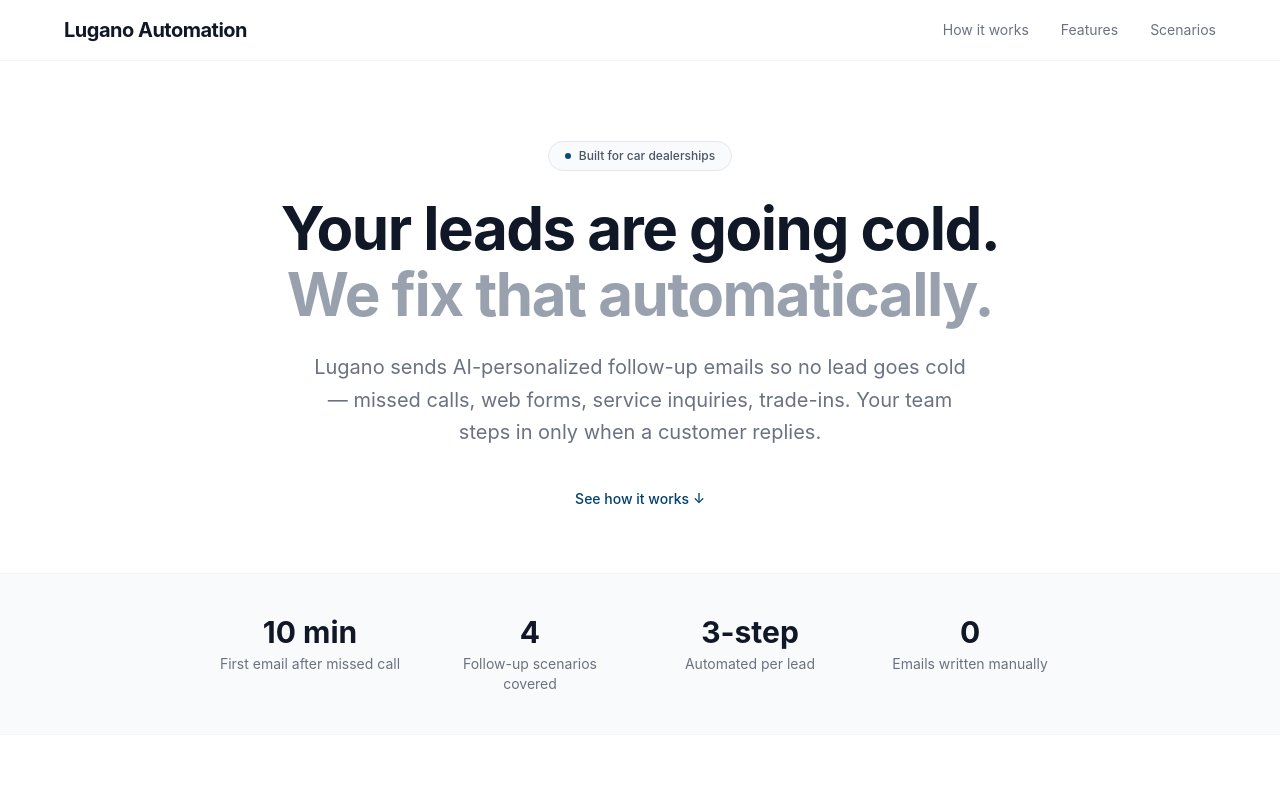
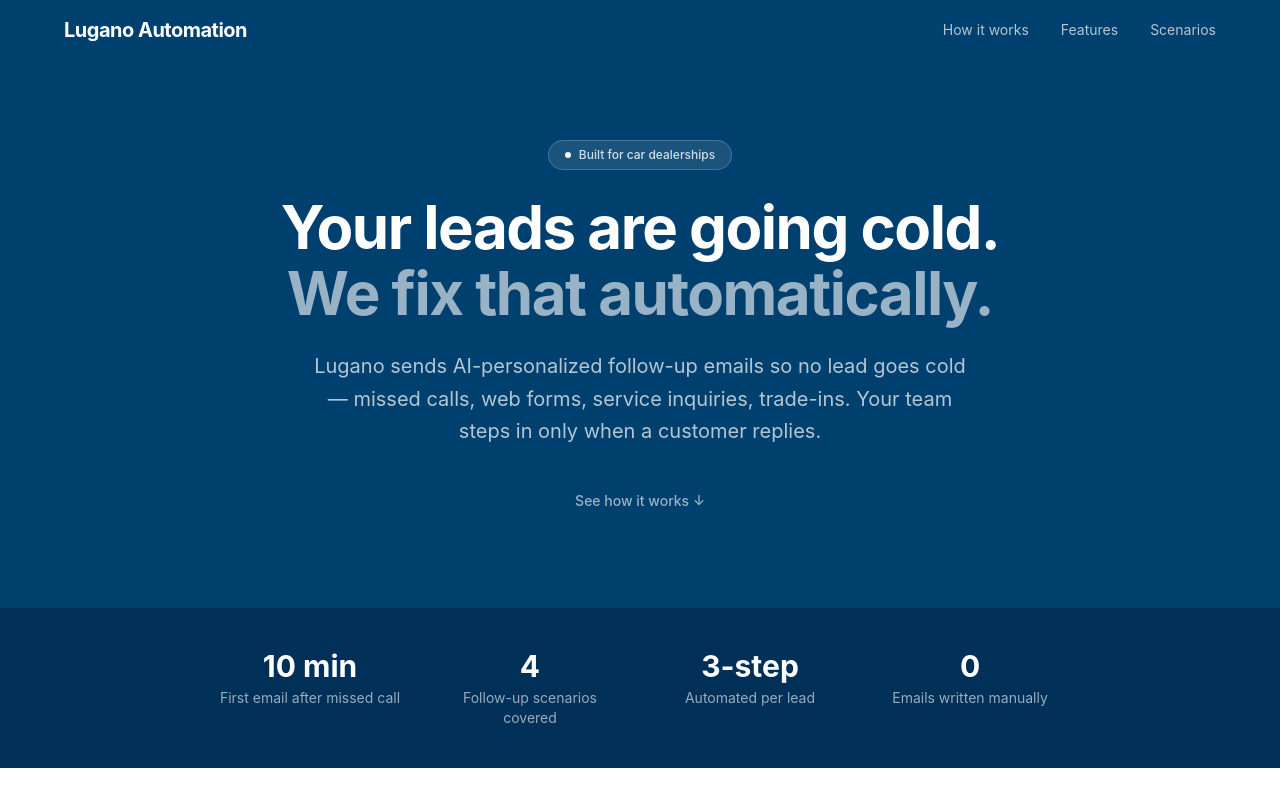
Before and after one commit to SolariAutomation/lugano-landing, a Next.js app: page / in a window 1280 px wide. Shown: the top 800 px of the page. Built offline with nearby package versions, Linux system fonts and the light colour scheme.

Commit message:
Option A: Blue hero + nav + stats strip, white body

```diff
--- a/app/page.tsx
+++ b/app/page.tsx
@@ -7,40 +7,40 @@
   return (
     <div className="min-h-screen bg-white text-gray-900">
 
-      {/* Nav */}
-      <nav className="sticky top-0 z-50 bg-white/90 backdrop-blur-sm border-b border-gray-100 px-6 py-4">
+      {/* Nav — blue */}
+      <nav className="sticky top-0 z-50 bg-[#00406e] px-6 py-4">
         <div className="max-w-6xl mx-auto flex items-center justify-between">
-          <span className="font-bold text-xl tracking-tight">Lugano Automation</span>
+          <span className="font-bold text-xl tracking-tight text-white">Lugano Automation</span>
           <div className="hidden md:flex items-center gap-8">
-            <a href="#how-it-works" className="text-sm text-gray-500 hover:text-gray-900 transition">How it works</a>
-            <a href="#features" className="text-sm text-gray-500 hover:text-gray-900 transition">Features</a>
-            <a href="#scenarios" className="text-sm text-gray-500 hover:text-gray-900 transition">Scenarios</a>
+            <a href="#how-it-works" className="text-sm text-white/70 hover:text-white transition">How it works</a>
+            <a href="#features" className="text-sm text-white/70 hover:text-white transition">Features</a>
+            <a href="#scenarios" className="text-sm text-white/70 hover:text-white transition">Scenarios</a>
           </div>
         </div>
       </nav>
 
-      {/* Hero */}
-      <section className="max-w-5xl mx-auto px-6 pt-20 pb-16 text-center">
-        <div className="inline-flex items-center gap-2 bg-gray-50 border border-gray-200 rounded-full px-4 py-1.5 text-xs text-gray-600 mb-6 font-medium">
-          <span className="w-1.5 h-1.5 rounded-full bg-[#00406e] inline-block animate-pulse"></span>
+      {/* Hero — blue background */}
+      <section className="bg-[#00406e] px-6 pt-20 pb-24 text-center">
+        <div className="max-w-5xl mx-auto">
+          <div className="inline-flex items-center gap-2 bg-white/10 border border-white/20 rounded-full px-4 py-1.5 text-xs text-white/80 mb-6 font-medium">
+            <span className="w-1.5 h-1.5 rounded-full bg-white inline-block animate-pulse"></span>
             Built for car dealerships
           </div>
-        <h1 className="text-5xl md:text-6xl font-bold leading-[1.1] tracking-tight mb-6">
+          <h1 className="text-5xl md:text-6xl font-bold leading-[1.1] tracking-tight mb-6 text-white">
             Your leads are going cold.<br />
-          <span className="text-gray-400">We fix that automatically.</span>
+            <span className="text-white/60">We fix that automatically.</span>
           </h1>
-        <p className="text-xl text-gray-500 max-w-2xl mx-auto mb-10 leading-relaxed">
+          <p className="text-xl text-white/70 max-w-2xl mx-auto mb-10 leading-relaxed">
             Lugano sends AI-personalized follow-up emails so no lead goes cold — missed calls, web forms, service inquiries, trade-ins. Your team steps in only when a customer replies.
           </p>
-        <div className="flex items-center justify-center">
-          <a href="#how-it-works" className="text-[#00406e] hover:text-[#00325a] text-sm font-medium transition">
+          <a href="#how-it-works" className="text-white/60 hover:text-white text-sm font-medium transition">
             See how it works ↓
           </a>
         </div>
       </section>
 
       {/* Stats strip */}
-      <section className="border-y border-gray-100 bg-gray-50 py-10">
+      <section className="bg-[#003058] py-10">
         <div className="max-w-4xl mx-auto px-6 grid grid-cols-2 md:grid-cols-4 gap-8 text-center">
           {[
             { stat: "10 min", label: "First email after missed call" },
@@ -49,8 +49,8 @@
             { stat: "0", label: "Emails written manually" },
           ].map((item) => (
             <div key={item.stat}>
-              <p className="text-3xl font-bold text-gray-900">{item.stat}</p>
-              <p className="text-sm text-gray-500 mt-1">{item.label}</p>
+              <p className="text-3xl font-bold text-white">{item.stat}</p>
+              <p className="text-sm text-white/60 mt-1">{item.label}</p>
             </div>
           ))}
         </div>
```
Lines whose indentation alone changed are shown as unchanged.
